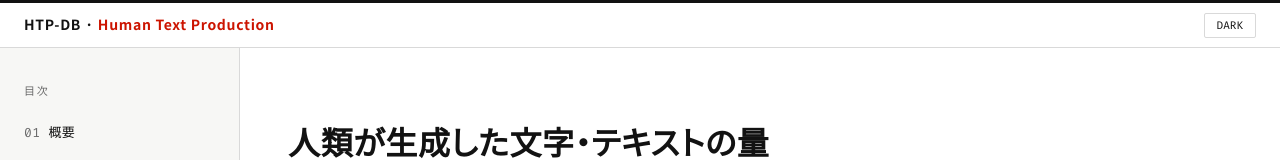
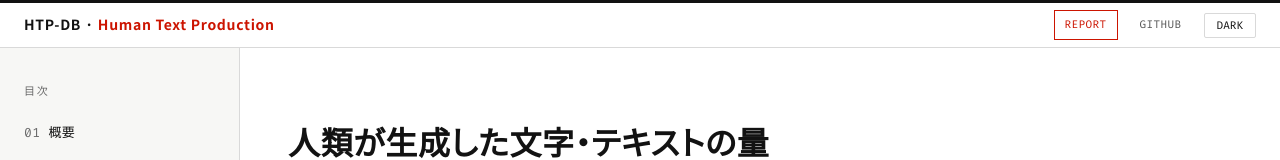
Before and after one commit to yuyanishimura0312/htp-db, a plain HTML site: page docs/index.html in a window 1280 px wide. Shown: the top 160 px of the page. Drawn offline with Linux system fonts and the light colour scheme.

Commit message:
fix: dashboard top-bar に REPORT/GITHUB ナビリンク追加

```diff
--- a/docs/index.html
+++ b/docs/index.html
@@ -191,7 +191,11 @@ footer {
 
 <div class="top-bar">
   <div class="brand">HTP-DB · <span class="accent">Human Text Production</span></div>
-  <button class="theme-toggle" onclick="toggleTheme()">DARK</button>
+  <div style="display:flex;gap:12px;align-items:center;">
+    <a href="report.html" style="font-family:'Fira Code',monospace;font-size:11px;color:var(--accent-warm);text-decoration:none;padding:4px 10px;border:1px solid var(--accent-warm);">REPORT</a>
+    <a href="https://github.com/yuyanishimura0312/htp-db" target="_blank" style="font-family:'Fira Code',monospace;font-size:11px;color:var(--text-secondary);text-decoration:none;padding:4px 10px;">GITHUB</a>
+    <button class="theme-toggle" onclick="toggleTheme()">DARK</button>
+  </div>
 </div>
 
 <div class="layout">
```
